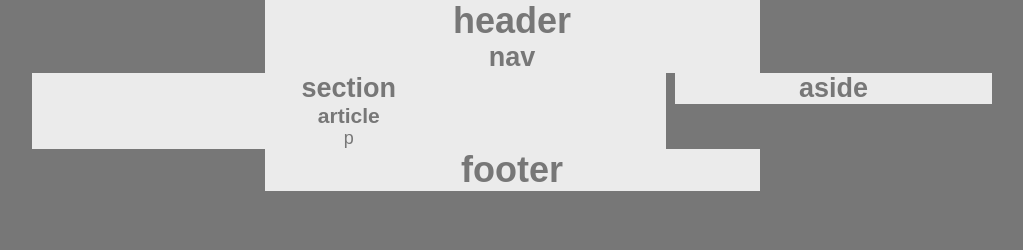
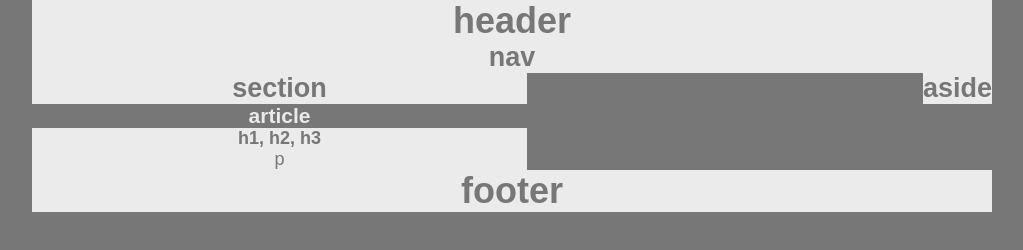
Before and after one commit to jjmonte20/HW-Wireframe, a plain HTML site: page index.html in a window 1280 px wide. Shown: the whole page, without its empty margins (128-1151 px from the left). Drawn offline with Linux system fonts and the light colour scheme.

Commit message:
adjusted margins and added divs

```diff
--- a/index.html
+++ b/index.html
@@ -24,7 +24,12 @@
             <h1>section</h1>
                 <article>
                     <h1>article</h1>
-                    <p>p</p>
+                    <div class="artbox">
+                        <strong>h1, h2, h3</strong>
+                    </div>
+                    <div class="artbox">
+                        <p>p</p>
+                    </div>
                 </article>
         </section>
         <footer>
--- a/style.css
+++ b/style.css
@@ -1,7 +1,6 @@
 * {
     text-align: center;
     box-sizing:border-box;
-    align:center;
     margin: auto;
 }
 
@@ -15,16 +14,17 @@ body {
 
 header, nav, section, aside, footer {
     background-color:#ebebeb;
-    width:495px;
+
 }
 
 section {
-    width: 66%;
+    width: 495px;
     float: left;
+    /*margin: 20px 10px 20px 10px; */
+
 }
 
 aside {
-    width: 33%;
     float: right;
 }
 
@@ -33,7 +33,7 @@ article {
     background-color:#777;
 }
 
-h1, p {
+.artbox {
     color:#777;
     background-color:#ebebeb;
 }
```
